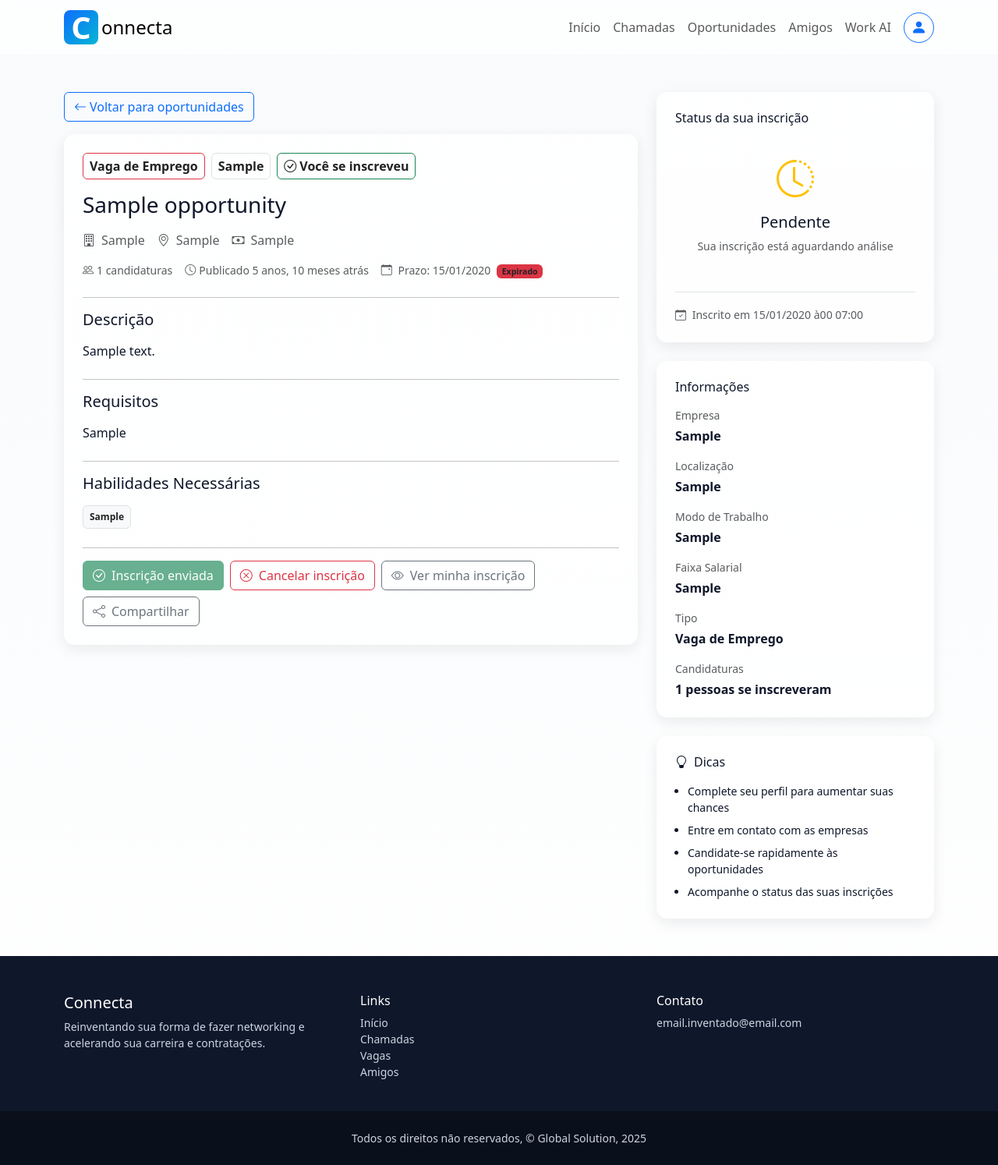
After one commit to Rodrigo635/global-solution-2, a Django app: page /opportunities/1/ in a window 1280 px wide. The commit adds this page. Shown: the whole page at 78% size. Run offline with Django 5.2, Linux system fonts and the light colour scheme; a user stored in the database is signed in; tables that the repository leaves empty hold one stand-in row (values such as "Sample post").

Commit message:
feature - opportunity_details.html e ajustes
adicionado - nova página de detalhes das oportunidades e ajustes gerais de layout

```diff
--- a/global_app/static/css/darkmode.css
+++ b/global_app/static/css/darkmode.css
@@ -258,6 +258,7 @@ img {
 }
 
 .badge {
+    color: #fff !important;
     border: 1px solid #fff;
 }
 
--- a/global_app/static/css/index.css
+++ b/global_app/static/css/index.css
@@ -243,3 +243,15 @@ footer a {
     background-color: var(--primary-hover) !important;
     border-color: var(--primary-hover) !important;
 }
+
+.badge {
+    color: #222 !important;
+}
+
+.badge-text-white {
+    color: white !important;
+}
+
+.badge-border-none {
+    border: none !important;
+}
--- /dev/null
+++ b/global_app/static/css/opportunities.css
@@ -0,0 +1,11 @@
+
+/* Responsividade */
+@media (max-width: 991px) {
+    .opportunity-card {
+        margin-bottom: 1rem;
+    }
+
+    aside {
+        margin-top: 2rem;
+    }
+}
--- a/global_app/templates/components/index.html
+++ b/global_app/templates/components/index.html
@@ -63,8 +63,8 @@
                     </a>
                 {% else %}
                     <a class="navbar-brand fw-bold d-flex align-items-center" href="{% url 'home' %}">
-                        <div class="me-2 p-2 rounded-3" style="background:linear-gradient(135deg,var(--primary),var(--accent)); width:44px; height:44px; display:grid; place-items:center; color:white">
-                            GS
+                        <div class="p-0 me-1 rounded-3 d-flex align-items-center justify-content-center" style="background:linear-gradient(135deg,var(--primary),var(--accent)); width:44px; height:44px; display:grid; place-items:center; color:white">
+                            <h1 class="display-6 m-0 fw-semibold">C</h1>
                         </div>
                         <span><h4 class="m-0">onnecta</h4></span>
                     </a>
--- a/global_app/templates/pages/feed.html
+++ b/global_app/templates/pages/feed.html
@@ -32,7 +32,7 @@
                                     {% endif %}
                                 </div>
                                 <div>
-                                    <div class="fw-semibold">{{ suggested_user.get_full_name|default:suggested_user.username }}</div>
+                                    <div class="fw-semibold">{{ suggested_user.username|default:suggested_user.username }}</div>
                                     <div class="small text-muted">
                                         {% if suggested_user.profile and suggested_user.profile.bio %}
                                             {{ suggested_user.profile.bio|truncatewords:5 }}
--- a/global_app/templates/pages/friends.html
+++ b/global_app/templates/pages/friends.html
@@ -212,7 +212,7 @@
                                             {% endif %}
                                             <div class="flex-grow-1">
                                                 <div class="fw-semibold">{{ request.to_user.username|default:request.to_user.username }}</div>
-                                                <div class="text-muted small">@{{ request.to_user.get_full_name }}</div>
+                                                <div class="text-muted small">@{{ request.id }}</div>
                                             </div>
                                         </div>
                                         <div class="col-12 col-md-auto d-flex gap-2">
--- /dev/null
+++ b/global_app/templates/pages/opportunity_detail.html
@@ -0,0 +1,437 @@
+{% extends 'components/index.html' %}
+{% load static %}
+
+{% block extra_head %}
+<link rel="stylesheet" href="{% static 'css/home.css' %}">
+<link rel="stylesheet" href="{% static 'css/opportunities.css' %}">
+{% endblock %}
+
+{% block content %}
+
+<section class="container py-5">
+    <div class="row g-4">
+
+        <!-- Coluna principal - Detalhes da Oportunidade -->
+        <div class="col-lg-8">
+            <!-- Botão voltar -->
+            <div class="mb-3">
+                <a href="{% url 'opportunities' %}" class="btn btn-outline-primary">
+                    <i class="bi bi-arrow-left me-1"></i>Voltar para oportunidades
+                </a>
+            </div>
+
+            <!-- Card principal -->
+            <div class="feature-card p-4 mb-4">
+                <!-- Header -->
+                <div class="d-flex justify-content-between align-items-start mb-4">
+                    <div class="flex-grow-1">
+                        <div class="d-flex align-items-center gap-2 mb-3">
+                            <span class="badge bg-transparent border border-primary p-2 {% if opp.type == 'job' %}border-warning{% elif opp.type == 'interview' %}border-success{% else %}border-danger{% endif %} fs-6">
+                                {{ opportunity.get_type_display }}
+                            </span>
+                            {% if opportunity.work_mode %}
+                            <span class="badge bg-transparent border border-bottom-secondary p-2 fs-6">{{ opportunity.work_mode }}</span>
+                            {% endif %}
+                            {% if user_application %}
+                            <span class="badge bg-transparent border border-success p-2 fs-6">
+                                <i class="bi bi-check-circle me-1"></i>Você se inscreveu
+                            </span>
+                            {% endif %}
+                        </div>
+
+                        <h3 class="mb-3">{{ opportunity.title }}</h3>
+
+                        {% if opportunity.company %}
+                        <div class="d-flex flex-wrap gap-3 text-muted mb-3">
+                            <span><i class="bi bi-building me-2"></i>{{ opportunity.company }}</span>
+                            {% if opportunity.location %}
+                            <span><i class="bi bi-geo-alt me-2"></i>{{ opportunity.location }}</span>
+                            {% endif %}
+                            {% if opportunity.salary_range %}
+                            <span><i class="bi bi-cash me-2"></i>{{ opportunity.salary_range }}</span>
+                            {% endif %}
+                        </div>
+                        {% endif %}
+
+                        <!-- Informações rápidas -->
+                        <div class="d-flex flex-wrap gap-3 small text-muted">
+                            <span><i class="bi bi-people me-1"></i>{{ opportunity.total_applications }} candidaturas</span>
+                            <span><i class="bi bi-clock me-1"></i>Publicado {{ opportunity.created_at|timesince }} atrás</span>
+                            {% if opportunity.deadline %}
+                            <span>
+                                <i class="bi bi-calendar-event me-1"></i>
+                                Prazo: {{ opportunity.deadline|date:"d/m/Y" }}
+                                {% if opportunity.is_expired %}
+                                <span class="badge bg-danger ms-1">Expirado</span>
+                                {% endif %}
+                            </span>
+                            {% endif %}
+                        </div>
+                    </div>
+                </div>
+
+                <hr>
+
+                <!-- Descrição -->
+                <div class="mb-4">
+                    <h5 class="mb-3">Descrição</h5>
+                    <p style="white-space: pre-line;">{{ opportunity.description }}</p>
+                </div>
+
+
+                {% if opportunity.requirements %}
+                <hr>
+                <!-- Requisitos -->
+                <div class="mb-4">
+                    <h5 class="mb-3">Requisitos</h5>
+                    <p style="white-space: pre-line;">{{ opportunity.requirements }}</p>
+                </div>
+                {% endif %}
+
+                {% if opportunity.skills %}
+                <hr>
+                <!-- Habilidades -->
+                <div class="mb-4">
+                    <h5 class="mb-3">Habilidades Necessárias</h5>
+                    <div class="d-flex flex-wrap gap-2">
+                        <span class="badge bg-light text-dark border p-2">{{ opportunity.skills }}</span>
+                    </div>
+                </div>
+                {% endif %}
+
+                <hr>
+
+                <!-- Botões de ação -->
+                <div class="d-flex gap-2 flex-wrap">
+                    {% if user_application %}
+                        <!-- Usuário já se inscreveu -->
+                        <button class="btn btn-success" disabled>
+                            <i class="bi bi-check-circle me-2"></i>Inscrição enviada
+                        </button>
+
+                        {% if user_application.status == 'pending' %}
+                        <button class="btn btn-outline-danger" onclick="confirmCancelApplication({{ user_application.id }})">
+                            <i class="bi bi-x-circle me-2"></i>Cancelar inscrição
+                        </button>
+                        {% endif %}
+
+                        <button class="btn btn-outline-secondary" data-bs-toggle="modal" data-bs-target="#applicationDetailsModal">
+                            <i class="bi bi-eye me-2"></i>Ver minha inscrição
+                        </button>
+                    {% else %}
+                        <!-- Usuário não se inscreveu -->
+                        {% if opportunity.status == 'open' and not opportunity.is_expired %}
+                        <button class="btn btn-primary" data-bs-toggle="modal" data-bs-target="#applyModal">
+                            <i class="bi bi-check-circle me-2"></i>Candidatar-se
+                        </button>
+                        {% elif opportunity.is_expired %}
+                        <button class="btn btn-secondary" disabled>
+                            <i class="bi bi-clock-history me-2"></i>Prazo encerrado
+                        </button>
+                        {% else %}
+                        <button class="btn btn-secondary" disabled>
+                            <i class="bi bi-lock me-2"></i>Oportunidade fechada
+                        </button>
+                        {% endif %}
+                    {% endif %}
+
+                    <button class="btn btn-outline-secondary" onclick="shareOpportunity()">
+                        <i class="bi bi-share me-2"></i>Compartilhar
+                    </button>
+                </div>
+            </div>
+        </div>
+
+        <!-- Sidebar -->
+        <aside class="col-lg-4">
+            <!-- Status da inscrição (se inscrito) -->
+            {% if user_application %}
+            <div class="feature-card p-4 mb-4">
+                <h6 class="mb-3">Status da sua inscrição</h6>
+
+                <div class="text-center py-3">
+                    {% if user_application.status == 'pending' %}
+                        <i class="bi bi-clock-history text-warning" style="font-size: 3rem;"></i>
+                        <h5 class="mt-2">Pendente</h5>
+                        <p class="text-muted small">Sua inscrição está aguardando análise</p>
+                    {% elif user_application.status == 'reviewing' %}
+                        <i class="bi bi-search text-info" style="font-size: 3rem;"></i>
+                        <h5 class="mt-2">Em Análise</h5>
+                        <p class="text-muted small">Sua inscrição está sendo avaliada</p>
+                    {% elif user_application.status == 'accepted' %}
+                        <i class="bi bi-check-circle text-success" style="font-size: 3rem;"></i>
+                        <h5 class="mt-2">Aceito!</h5>
+                        <p class="text-muted small">Parabéns! Você foi selecionado</p>
+                    {% elif user_application.status == 'rejected' %}
+                        <i class="bi bi-x-circle text-danger" style="font-size: 3rem;"></i>
+                        <h5 class="mt-2">Não selecionado</h5>
+                        <p class="text-muted small">Infelizmente você não foi selecionado desta vez</p>
+                    {% endif %}
+                </div>
+
+                <div class="border-top pt-3 mt-3">
+                    <small class="text-muted">
+                        <i class="bi bi-calendar-check me-1"></i>
+                        Inscrito em {{ user_application.applied_at|date:"d/m/Y às H:i" }}
+                    </small>
+                </div>
+            </div>
+            {% endif %}
+
+            <!-- Informações adicionais -->
+            <div class="feature-card p-4 mb-4">
+                <h6 class="mb-3">Informações</h6>
+
+                <div class="d-flex flex-column gap-3">
+                    {% if opportunity.company %}
+                    <div>
+                        <small class="text-muted d-block mb-1">Empresa</small>
+                        <strong>{{ opportunity.company }}</strong>
+                    </div>
+                    {% endif %}
+
+                    {% if opportunity.location %}
+                    <div>
+                        <small class="text-muted d-block mb-1">Localização</small>
+                        <strong>{{ opportunity.location }}</strong>
+                    </div>
+                    {% endif %}
+
+                    {% if opportunity.work_mode %}
+                    <div>
+                        <small class="text-muted d-block mb-1">Modo de Trabalho</small>
+                        <strong>{{ opportunity.work_mode }}</strong>
+                    </div>
+                    {% endif %}
+
+                    {% if opportunity.salary_range %}
+                    <div>
+                        <small class="text-muted d-block mb-1">Faixa Salarial</small>
+                        <strong>{{ opportunity.salary_range }}</strong>
+                    </div>
+                    {% endif %}
+
+                    <div>
+                        <small class="text-muted d-block mb-1">Tipo</small>
+                        <strong>{{ opportunity.get_type_display }}</strong>
+                    </div>
+
+                    <div>
+                        <small class="text-muted d-block mb-1">Candidaturas</small>
+                        <strong>{{ opportunity.total_applications }} pessoas se inscreveram</strong>
+                    </div>
+                </div>
+            </div>
+
+            <!-- Dicas -->
+            <div class="feature-card p-4">
+                <h6 class="mb-3"><i class="bi bi-lightbulb me-2"></i>Dicas</h6>
+                <ul class="small mb-0 ps-3">
+                    <li class="mb-2">Complete seu perfil para aumentar suas chances</li>
+                    <li class="mb-2">Entre em contato com as empresas</li>
+                    <li class="mb-2">Candidate-se rapidamente às oportunidades</li>
+                    <li>Acompanhe o status das suas inscrições</li>
+                </ul>
+            </div>
+        </aside>
+    </div>
+</section>
+
+<!-- Modal de inscrição -->
+<!-- Modal de inscrição rápida -->
+<div class="modal fade" id="applyModal" tabindex="-1">
+    <div class="modal-dialog modal-dialog-centered">
+        <div class="modal-content">
+            <div class="modal-header">
+                <h5 class="modal-title">Candidatar-se</h5>
+                <button type="button" class="btn-close" data-bs-dismiss="modal"></button>
+            </div>
+            <div class="modal-body">
+                <p class="alert alert-info mb-3">Candidatura para: <strong id="modalOpportunityTitle">{{ opportunity.title }}</strong></p>
+
+                <div class="mb-3">
+                    <label class="form-label">Carta de Apresentação (Recomendado)</label>
+                    <textarea class="form-control" id="coverLetter" rows="4"
+                              placeholder="Conte um pouco sobre você e por que está interessado nesta oportunidade..."></textarea>
+                </div>
+
+            </div>
+            <div class="modal-footer">
+                <button type="button" class="btn btn-secondary" data-bs-dismiss="modal">Cancelar</button>
+                <button type="button" class="btn btn-primary" id="confirmApplyBtn">
+                    <i class="bi bi-check-circle me-1"></i>Confirmar Inscrição
+                </button>
+            </div>
+        </div>
+    </div>
+</div>
+
+<!-- Modal de detalhes da inscrição -->
+{% if user_application %}
+<div class="modal fade" id="applicationDetailsModal" tabindex="-1">
+    <div class="modal-dialog modal-dialog-centered">
+        <div class="modal-content">
+            <div class="modal-header">
+                <h5 class="modal-title">Detalhes da Inscrição</h5>
+                <button type="button" class="btn-close" data-bs-dismiss="modal"></button>
+            </div>
+            <div class="modal-body">
+                <div class="mb-3">
+                    <strong>Oportunidade:</strong><br>
+                    {{ opportunity.title }}
+                </div>
+
+                <div class="mb-3">
+                    <strong class="mb-2">Status:</strong><br>
+                    <span class="badge bg-transparent border p-2 {% if user_application.status == 'pending' %}border-warning{% elif user_application.status == 'reviewing' %}border-info{% elif user_application.status == 'accepted' %}border-success{% else %}border-danger{% endif %}">
+                        {{ user_application.get_status_display }}
+                    </span>
+                </div>
+
+                <div class="mb-3">
+                    <strong>Data da Inscrição:</strong><br>
+                    {{ user_application.applied_at|date:"d/m/Y às H:i" }}
+                </div>
+
+                {% if user_application.cover_letter %}
+                <div class="mb-3">
+                    <strong>Carta de Apresentação:</strong>
+                    <div class="border rounded p-3 mt-2">
+                        <p style="white-space: pre-line; margin-bottom: 0;">{{ user_application.cover_letter }}</p>
+                    </div>
+                </div>
+                {% endif %}
+            </div>
+            <div class="modal-footer">
+                <button type="button" class="btn btn-outline-danger" data-bs-dismiss="modal"><i class="bi bi-x-lg me-2"></i>Fechar</button>
+            </div>
+        </div>
+    </div>
+</div>
+{% endif %}
+
+<script>
+// CSRF token
+function getCookie(name) {
+    let cookieValue = null;
+    if (document.cookie && document.cookie !== '') {
+        const cookies = document.cookie.split(';');
+        for (let i = 0; i < cookies.length; i++) {
+            const cookie = cookies[i].trim();
+            if (cookie.substring(0, name.length + 1) === (name + '=')) {
+                cookieValue = decodeURIComponent(cookie.substring(name.length + 1));
+                break;
+            }
+        }
+    }
+    return cookieValue;
+}
+
+const csrftoken = getCookie('csrftoken');
+
+// Confirmar candidatura
+document.addEventListener('DOMContentLoaded', function() {
+    const confirmBtn = document.getElementById('confirmApplyDetailBtn');
+
+    if (confirmBtn) {
+        confirmBtn.addEventListener('click', async function() {
+            const coverLetter = document.getElementById('coverLetterDetail').value.trim();
+
+            confirmBtn.disabled = true;
+            confirmBtn.innerHTML = '<span class="spinner-border spinner-border-sm me-1"></span>Enviando...';
+
+            try {
+                const response = await fetch(`/api/opportunities/apply/{{ opportunity.id }}/`, {
+                    method: 'POST',
+                    headers: {
+                        'X-CSRFToken': csrftoken,
+                        'Content-Type': 'application/json',
+                    },
+                    body: JSON.stringify({
+                        cover_letter: coverLetter
+                    })
+                });
+
+                const data = await response.json();
+
+                if (data.success) {
+                    bootstrap.Modal.getInstance(document.getElementById('applyModal')).hide();
+                    showToast('success', data.message);
+                    setTimeout(() => location.reload(), 1000);
+                } else {
+                    showToast('error', data.error || 'Erro ao enviar inscrição');
+                    confirmBtn.disabled = false;
+                    confirmBtn.innerHTML = '<i class="bi bi-check-circle me-1"></i>Confirmar Candidatura';
+                }
+            } catch (error) {
+                console.error('Erro:', error);
+                showToast('error', 'Erro ao enviar inscrição');
+                confirmBtn.disabled = false;
+                confirmBtn.innerHTML = '<i class="bi bi-check-circle me-1"></i>Confirmar Candidatura';
+            }
+        });
+    }
+});
+
+// Cancelar inscrição
+function confirmCancelApplication(applicationId) {
+    if (!confirm('Tem certeza que deseja cancelar sua inscrição? Esta ação não pode ser desfeita.')) {
+        return;
+    }
+
+    cancelApplication(applicationId);
+}
+
+async function cancelApplication(applicationId) {
+    try {
+        const response = await fetch(`/api/opportunities/cancel/${applicationId}/`, {
+            method: 'POST',
+            headers: {
+                'X-CSRFToken': csrftoken,
+                'Content-Type': 'application/json',
+            }
+        });
+
+        const data = await response.json();
+
+        if (data.success) {
+            showToast('success', data.message);
+            setTimeout(() => location.reload(), 1000);
+        } else {
+            showToast('error', data.error);
+        }
+    } catch (error) {
+        console.error('Erro:', error);
+        showToast('error', 'Erro ao cancelar inscrição');
+    }
+}
+
+// Compartilhar oportunidade
+function shareOpportunity() {
+    const url = window.location.href;
+
+    if (navigator.share) {
+        navigator.share({
+            title: '{{ opportunity.title }}',
+            text: 'Confira esta oportunidade: {{ opportunity.title }}',
+            url: url
+        }).catch(err => console.log('Erro ao compartilhar:', err));
+    } else {
+        // Fallback: copiar URL
+        navigator.clipboard.writeText(url).then(() => {
+            showToast('success', 'Link copiado para a área de transferência!');
+        });
+    }
+}
+
+// Toast
+function showToast(type, message) {
+    if (window.createToast) {
+        window.createToast(message, type);
+    } else {
+        alert(message);
+    }
+}
+</script>
+
+{% endblock %}
--- a/global_app/templates/pages/public_profile.html
+++ b/global_app/templates/pages/public_profile.html
@@ -151,8 +151,8 @@
         {% endfor %}
       {% else %}
         <div class="feature-card p-5 text-center">
-          <i class="bi bi-chat-square-text display-1 text-muted"></i>
-          <h5 class="mt-3">Nenhuma publicação</h5>
+          <i class="bi bi-chat-square-text fs-1 text-muted"></i>
+          <h5 class="mt-0">Nenhuma publicação</h5>
           <p class="text-muted">{{ user.get_full_name|default:user.username }} ainda não publicou nada.</p>
         </div>
       {% endif %}
```
Also changed, not shown: global_app/templates/pages/home.html (+6 -6 lines), global_app/templates/pages/opportunities.html (+8 -12 lines).
